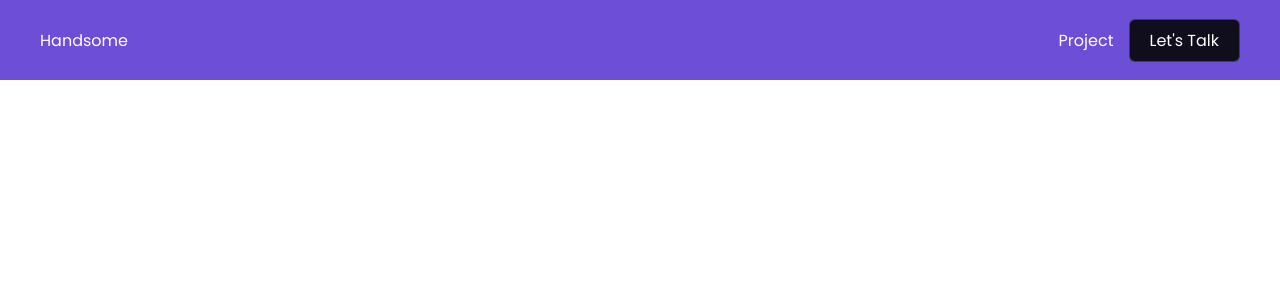
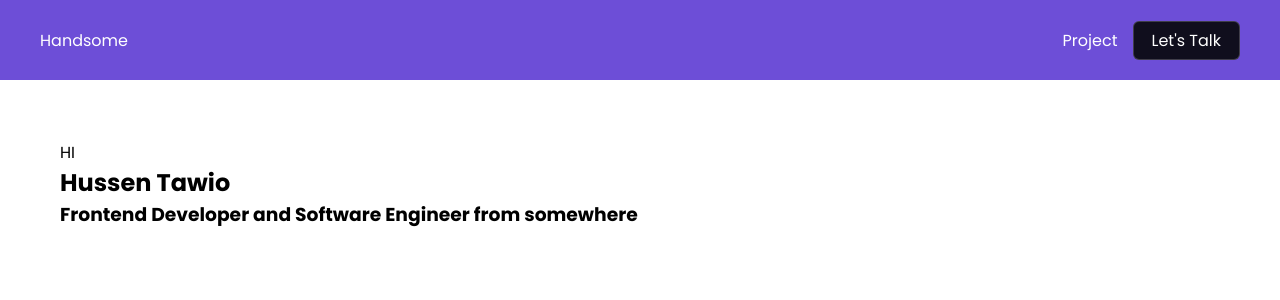
Before and after one commit to huzitaiwo/handsome, a React (Create React App) app: page / in a window 1280 px wide. Shown: the top 300 px of the page. Built offline with nearby package versions, Linux system fonts and the light colour scheme.

Commit message:
created Banner component

```diff
--- a/src/components/Banner.js
+++ b/src/components/Banner.js
@@ -2,6 +2,10 @@ import './Banner.css'
 
 export default function Banner() {
   return (
-    <div>Banner</div>
+    <div className='banner'>
+      <span>HI</span>
+      <h1>Hussen Tawio</h1>
+      <h3>Frontend Developer and Software Engineer from somewhere</h3>
+    </div>
   )
 }
--- a/src/components/Navbar.css
+++ b/src/components/Navbar.css
@@ -24,7 +24,7 @@
 }
 .navbar .hi {
   border-radius: 6px;
-  padding: 8px 20px;
+  padding: 6px 18px;
   /* margin-left: 20px; */
   background: #100e1d;
   border: 1px solid rgba(255, 255, 255, 0.2);
--- a/src/pages/home/Home.js
+++ b/src/pages/home/Home.js
@@ -1,9 +1,12 @@
 import './Home.css'
+
+// components
+import Banner from '../../components/Banner'
 
 export default function Home() {
   return (
     <section>
-
+      <Banner />
     </section>
   )
 }
```
